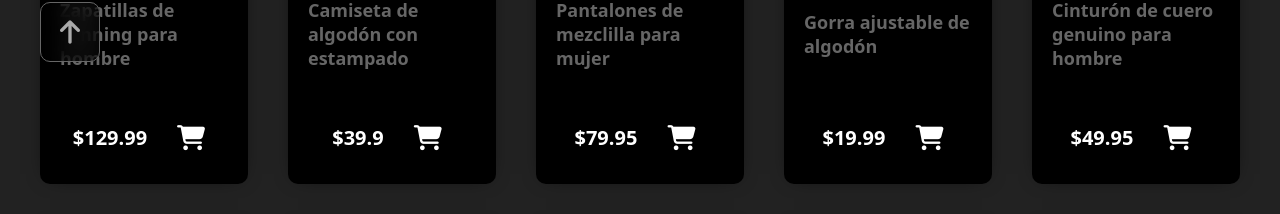
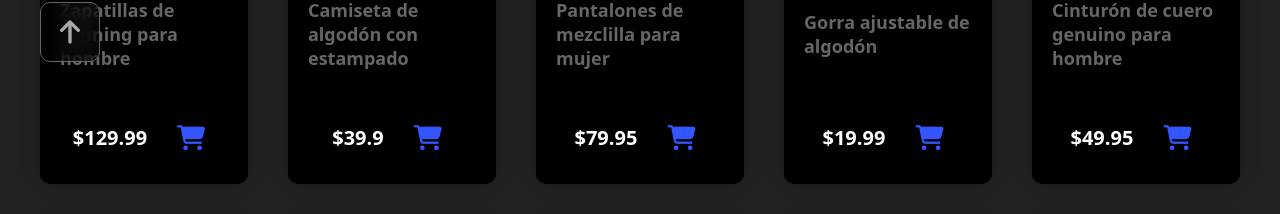
Before and after one commit to andyechc/Tienda, a React (Vite) app: page / in a window 1280 px wide. Shown: the part 658-872 px from the top of the page. Built offline with nearby package versions, Linux system fonts and the light colour scheme.

Commit message:
deleted:    src/App.css modified:   src/components/Cart/Cart.jsx modified:   src/components/Item/Item.css modified:   src/components/Item/Item.jsx new file:   src/context/cartContext.jsx new file:   src/hooks/useCart.js modified:   src/index.css

```diff
--- a/src/App.css
+++ /dev/null
@@ -1,5 +0,0 @@
-.App {
-    margin: auto;
-    width: 100vw;
-    color: #fff;
-}
--- a/src/App.jsx
+++ b/src/App.jsx
@@ -1,5 +1,3 @@
-import './App.css'
-
 import { products as serviceProducts } from './mocks/products.json'
 
 import { Products } from './components/Products/Products.jsx'
@@ -7,6 +5,7 @@ import { Header } from './components/Header/Header'
 import { Footer } from './components/Footer/Footer'
 
 import { useFilters } from './hooks/useFilters'
+import { CartProvider } from './context/cartContext'
 
 
 export default function App() {
@@ -14,10 +13,10 @@ export default function App() {
   const filteredProducts = filterProducts(serviceProducts)
 
   return (
-    <div className='App'>
+    <CartProvider>
       <Header />
       <Products products={filteredProducts} />
       <Footer />
-    </div>
+    </CartProvider>
   )
 }
--- a/src/components/Cart/Cart.css
+++ b/src/components/Cart/Cart.css
@@ -12,12 +12,12 @@
     z-index: 10000;
 }
 
-.cart-button i{
+.cart-button i {
     cursor: pointer;
     width: 100%;
     height: 100%;
     font-size: 20px;
-    color:  #35f;
+    color: #35f;
     text-align: center;
     padding-top: 5px;
 }
@@ -35,15 +35,52 @@
     z-index: 9999;
     animation: showcart 500ms;
 }
+.cart h1{
+    padding: 20px 0;
+}
+
+.cart li {
+    padding-bottom: 15px;
+    border-bottom: 1px solid #666;
+    list-style: none;
+}
+
+.cart img {
+    aspect-ratio: 1/1;
+    border-radius: 10px;
+    width: 100%;
+}
+
+.cart footer {
+    padding: 10px;
+    display: flex;
+    gap: 10px;
+    justify-content: center;
+    align-items: center;
+}
+
+.cart footer button {
+    text-align: center;
+    border-radius: 10px;
+    width: 30px;
+    height: 30px;
+    background: none;
+    color: #aaa;
+    font-size: 20px;
+    font-weight: 600;
+    border: 1px solid #666;
+}
 
 @keyframes showcart {
-    from{
+    from {
         right: -270px;
-    }to{
+    }
+
+    to {
         right: 0;
     }
 }
 
-.cart-button ~ input:checked ~ .cart {
+.cart-button~input:checked~.cart {
     display: block;
 }
--- a/src/components/Cart/Cart.jsx
+++ b/src/components/Cart/Cart.jsx
@@ -1,8 +1,28 @@
 import { useId } from 'react'
 import './Cart.css'
+import { useCart } from '../../hooks/useCart'
 
+export function CartItem({ src, price, detail, title, quantity, addCart }) {
+  return (<li>
+    <img
+      src={src}
+      alt={detail}
+    />
+    <div>
+      <strong>{title} - {price}</strong>
+    </div>
+    <footer>
+      <small>
+        Cant: {quantity}
+      </small>
+      <button onClick={addCart}>+</button>
+    </footer>
+  </li>
+  )
+}
 
 export function Cart() {
+  const { cart, clearCart, addCart } = useCart()
   const cartCheckboxId = useId()
   return (
     <>
@@ -13,6 +33,20 @@ export function Cart() {
 
       <aside className='cart'>
         <h1>Cart</h1>
+        <ul>
+          {cart.map(product => (
+            <CartItem
+              src={product.src}
+              key={product.id}
+              detail={product.detail}
+              title={product.name}
+              price={product.price}
+              quantity={product.quantity}
+              addCart={() => addCart(product)}
+            />
+          ))}
+        </ul>
+        <button onClick={clearCart}><i className='fa-solid fa-brush'></i></button>
       </aside>
     </>
   )
--- a/src/components/Item/Item.css
+++ b/src/components/Item/Item.css
@@ -70,3 +70,9 @@
     border: none;
     cursor: pointer;
 }
+.item-buttons button .fa-shopping-cart{
+    color: #35f
+}
+.item-buttons button .fa-x{
+    color: #f00
+}
--- a/src/components/Item/Item.jsx
+++ b/src/components/Item/Item.jsx
@@ -1,6 +1,11 @@
+import { useCart } from '../../hooks/useCart'
 import './Item.css'
 
-export function Item({product}) {
+export function Item({ product }) {
+  const { cart, addCart, checkProductInCart, removeCart } = useCart()
+
+  const isProductInCart = checkProductInCart(product)
+
   return (
     <li className='item'>
       <img className='item-img' src={product.src} alt={product.details} />
@@ -10,7 +15,16 @@ export function Item({product}) {
       </div>
       <div className='item-buttons'>
         <strong>${product.price}</strong>
-                <button><i className='fa-solid fa-shopping-cart'></i></button>
+        <button onClick={() => {
+          isProductInCart
+            ? removeCart(product)
+            : addCart(product)
+          }}>
+          <i className={
+            isProductInCart
+              ? 'fa-solid fa-x'
+              : 'fa-solid fa-shopping-cart'}></i>
+        </button>
       </div>
     </li>
   )
--- /dev/null
+++ b/src/context/cartContext.jsx
@@ -0,0 +1,44 @@
+import { useState, createContext } from 'react'
+
+export const CartContext = createContext()
+
+export function CartProvider({ children }) {
+  const [cart, setCart] = useState([])
+
+  const addCart = product => {
+    const productInCartIndex = cart.findIndex(item => item.id === product.id)
+
+    if (productInCartIndex >= 0){
+      const newCart = structuredClone(cart)
+      newCart[productInCartIndex].quantity += 1
+      return setCart(newCart)
+    }
+
+    setCart(prevState =>([
+      ...prevState,
+      {
+        ...product,
+        quantity: 1
+      }
+    ]))
+  }
+
+  const removeCart = product =>{
+    setCart(prevState => prevState.filter(item => item.id != product.id))
+  }
+
+  const clearCart = () => {
+    setCart([])
+  }
+
+  return (
+    <CartContext.Provider value={{
+      cart,
+      addCart,
+      clearCart,
+      removeCart
+    }}>
+      {children}
+    </CartContext.Provider>
+  )
+}
--- /dev/null
+++ b/src/hooks/useCart.js
@@ -0,0 +1,11 @@
+import { useContext } from "react"
+import { CartContext } from "../context/cartContext"
+
+export const useCart = () => {
+    const checkProductInCart = product => {
+        return cart.some(item => item.id === product.id)
+    }
+
+    const { cart, addCart, clearCart, removeCart } = useContext(CartContext)
+    return { cart, addCart, clearCart, removeCart, checkProductInCart }
+}
--- a/src/index.css
+++ b/src/index.css
@@ -1,4 +1,4 @@
-*{
+* {
   padding: 0;
   margin: 0;
   box-sizing: border-box;
@@ -6,6 +6,9 @@
   font-family: system-ui, -apple-system, BlinkMacSystemFont, 'Segoe UI', Roboto, Oxygen, Ubuntu, Cantarell, 'Open Sans', 'Helvetica Neue', sans-serif;
 }
 
-body{
+body {
   background: #222;
+  margin: auto;
+  width: 100vw;
+  color: #fff;
 }
```
Lines whose indentation alone changed are shown as unchanged.
